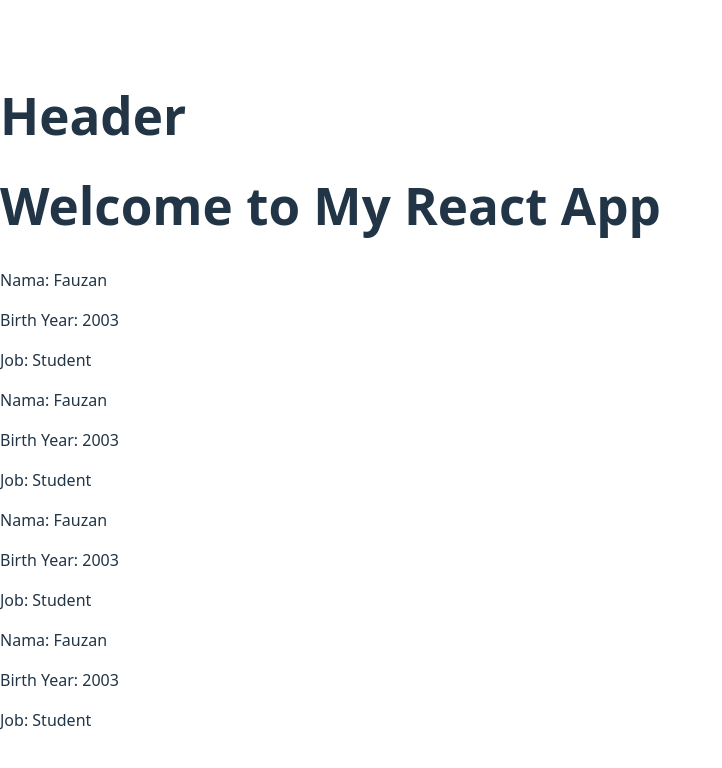
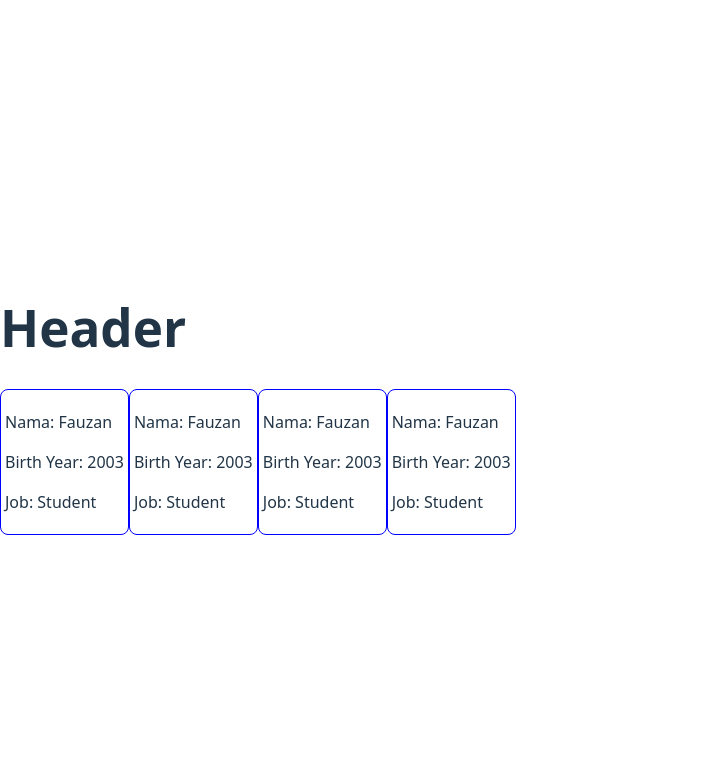
Before and after one commit to fauzanashshidiq/react-basics, a React (Vite) app: page / in a window 1280 px wide. Shown: the top 768 px of the page, without its empty margins (0-722 px from the left). Built offline with nearby package versions, Linux system fonts and the light colour scheme.

Commit message:
style: inline-style card

```diff
--- a/src/App.tsx
+++ b/src/App.tsx
@@ -1,4 +1,3 @@
-import Welcome from "./components/Welcome";
 import Header from "./components/Header";
 import ProfileCard from "./components/ProfileCard";
 
@@ -6,7 +5,6 @@ function App() {
   return (
     <>
       <Header />
-      <Welcome />
       <ProfileCard />
       <ProfileCard />
       <ProfileCard />
--- a/src/components/ProfileCard.tsx
+++ b/src/components/ProfileCard.tsx
@@ -1,6 +1,13 @@
 function ProfileCard() {
   return (
-    <div>
+    <div
+      style={{
+        border: "1px solid blue",
+        borderRadius: "8px",
+        padding: "4px",
+        display: "inline-block",
+      }}
+    >
       <p>Nama: Fauzan</p>
       <p>Birth Year: 2003</p>
       <p>Job: Student</p>
```
